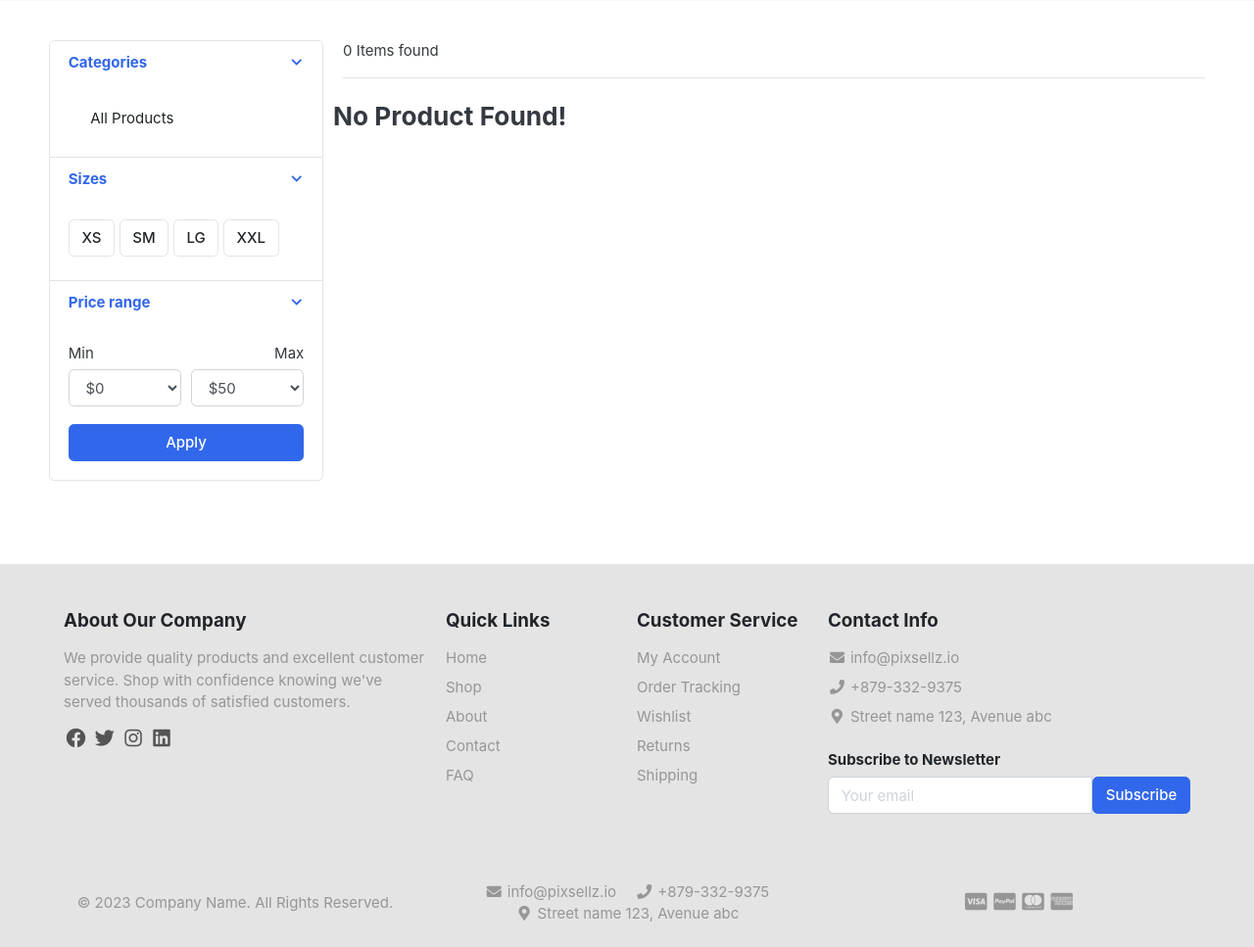
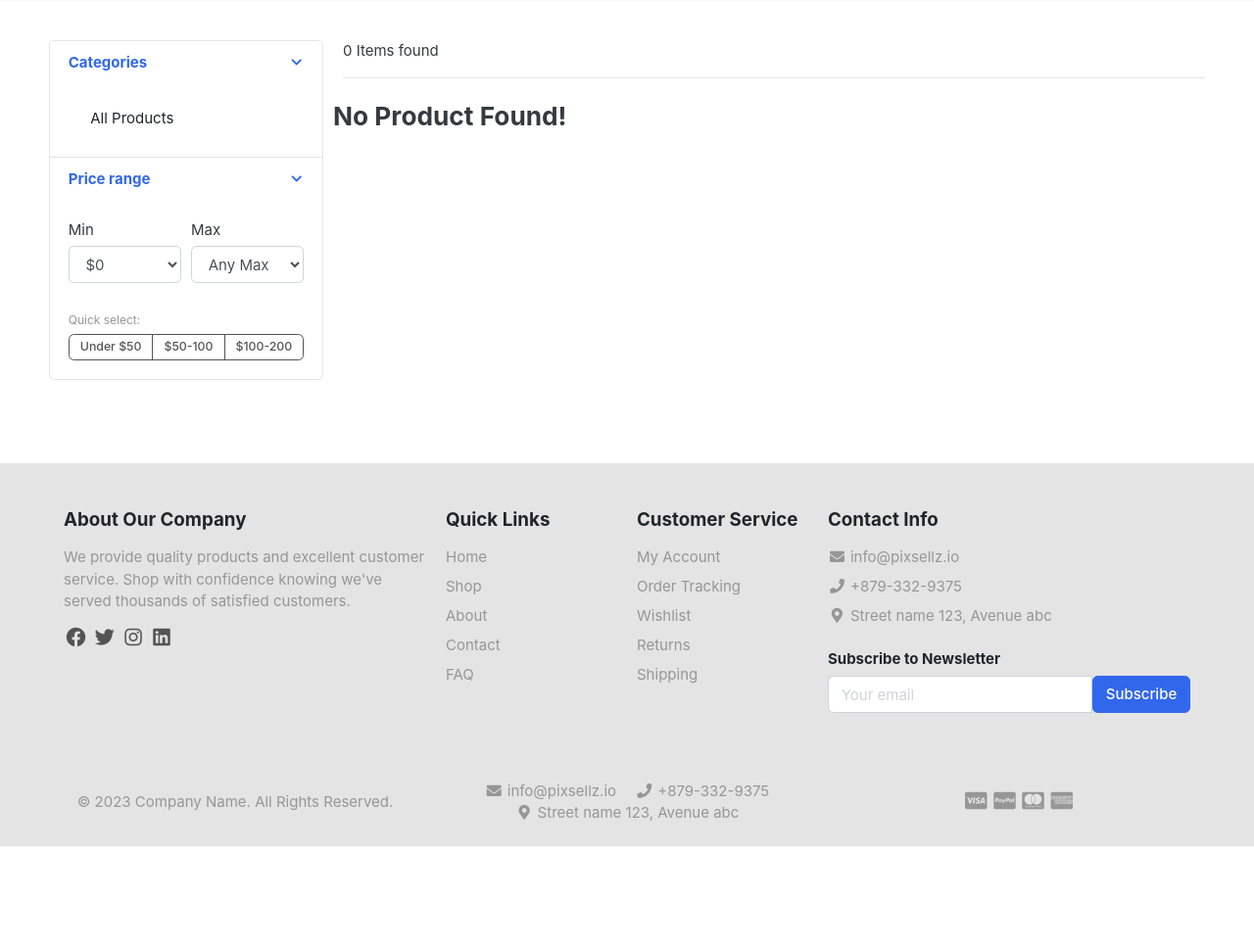
Before and after one commit to hasibafghan/bazaar-marketplace, a Django app: page /products/product_list/ in a window 1280 px wide. Shown: the part 268-1235 px from the top of the page at 98% size. After the commit the page ends 1132 px from the top, so only its background shows below. Run offline with Django 5.2, Linux system fonts and the light colour scheme; data that the repository does not hold is empty; some libraries are stand-ins or nearby versions; some web fonts are replaced.

Commit message:
Feat: price filter in product_list added

```diff
--- a/product/templates/product/product_list.html
+++ b/product/templates/product/product_list.html
@@ -38,7 +38,7 @@
                 </div> <!-- card-body.// -->
               </div>
             </article> <!-- filter-group .// -->
-            <article class="filter-group">
+            {% comment %} <article class="filter-group">
               <header class="card-header">
                 <a href="#" data-toggle="collapse" data-target="#collapse_4" aria-expanded="true" class="">
                   <i class="icon-control fa fa-chevron-down"></i>
@@ -69,7 +69,7 @@
                 </div>
                 <!-- card-body.// -->
               </div>
-            </article> <!-- filter-group .// -->
+            </article> <!-- filter-group .// --> {% endcomment %}
 
 <article class="filter-group">
     <header class="card-header">
@@ -80,36 +80,76 @@
     </header>
     <div class="filter-content collapse show" id="collapse_3" style="">
         <div class="card-body">
+            <form method="GET" action="">
+                <!-- Preserve page and search parameters -->
+                {% if request.GET.page %}
+                    <input type="hidden" name="page" value="{{ request.GET.page }}">
+                {% endif %}
+                {% if request.GET.search %}
+                    <input type="hidden" name="search" value="{{ request.GET.search }}">
+                {% endif %}
+
                 <div class="form-row">
                     <div class="form-group col-md-6">
                         <label>Min</label>
-                      <!-- <input class="form-control" placeholder="$0" type="number"> -->
-                      <select class="mr-2 form-control">
-                        <option value="0">$0</option>
-                        <option value="50">$50</option>
-                        <option value="100">$100</option>
-                        <option value="150">$150</option>
-                        <option value="200">$200</option>
-                        <option value="500">$500</option>
-                        <option value="1000">$1000</option>
+                        <select name="min_price" class="form-control" onchange="this.form.submit()">
+                            <option value="">Any Min</option>
+                            <option value="0" {% if selected_min == '0' or not selected_min %}selected{% endif %}>$0</option>
+                            {% for price in price_options %}
+                                {% if price > 0 %}
+                                    <option value="{{ price }}" {% if selected_min == price|stringformat:"i" %}selected{% endif %}>
+                                        ${{ price }}
+                                    </option>
+                                {% endif %}
+                            {% endfor %}
                         </select>
                     </div>
-                    <div class="form-group text-right col-md-6">
+                    <div class="form-group col-md-6">
                         <label>Max</label>
-                      <select class="mr-2 form-control">
-                        <option value="50">$50</option>
-                        <option value="100">$100</option>
-                        <option value="150">$150</option>
-                        <option value="200">$200</option>
-                        <option value="500">$500</option>
-                        <option value="1000">$1000</option>
-                        <option value="2000">$2000+</option>
+                        <select name="max_price" class="form-control" onchange="this.form.submit()">
+                            <option value="">Any Max</option>
+                            {% for price in price_options %}
+                                <option value="{{ price }}" {% if selected_max == price|stringformat:"i" %}selected{% endif %}>
+                                    ${{ price }}
+                                </option>
+                            {% endfor %}
+                            <option value="{{ max_price|add:100 }}" {% if selected_max == max_price|add:100|stringformat:"i" %}selected{% endif %}>
+                                ${{ max_price|add:100 }}+
+                            </option>
                         </select>
                     </div>
                 </div> <!-- form-row.// -->
-                  <button class="btn btn-block btn-primary">Apply</button>
+
+                <!-- Quick Price Buttons -->
+                <div class="mt-2">
+                    <small class="text-muted">Quick select:</small>
+                    <div class="btn-group btn-group-sm w-100 mt-1">
+                        <a href="?{% if request.GET.page %}page={{ request.GET.page }}&{% endif %}{% if request.GET.search %}search={{ request.GET.search }}&{% endif %}min_price=0&max_price=50"
+                           class="btn btn-outline-secondary {% if selected_min == '0' and selected_max == '50' %}active{% endif %}">
+                            Under $50
+                        </a>
+                        <a href="?{% if request.GET.page %}page={{ request.GET.page }}&{% endif %}{% if request.GET.search %}search={{ request.GET.search }}&{% endif %}min_price=50&max_price=100"
+                           class="btn btn-outline-secondary {% if selected_min == '50' and selected_max == '100' %}active{% endif %}">
+                            $50-100
+                        </a>
+                        <a href="?{% if request.GET.page %}page={{ request.GET.page }}&{% endif %}{% if request.GET.search %}search={{ request.GET.search }}&{% endif %}min_price=100&max_price=200"
+                           class="btn btn-outline-secondary {% if selected_min == '100' and selected_max == '200' %}active{% endif %}">
+                            $100-200
+                        </a>
                     </div>
-                <!-- card-body.// -->
+                </div>
+
+                <!-- Clear Filter Button -->
+                {% if selected_min or selected_max %}
+                <div class="mt-2">
+                    <a href="?{% if request.GET.page %}page={{ request.GET.page }}&{% endif %}{% if request.GET.search %}search={{ request.GET.search }}{% endif %}"
+                       class="btn btn-sm btn-outline-danger w-100">
+                        Clear Price Filter
+                    </a>
+                </div>
+                {% endif %}
+            </form>
+        </div> <!-- card-body.// -->
     </div>
 </article> <!-- filter-group .// -->
           </div> <!-- card.// -->
@@ -158,7 +198,9 @@
                     <li class="page-item">
                       <a class="page-link"
                         href="?{% if request.GET.search %}
+
                           search={{ request.GET.search }}&
+
                         {% endif %}page={{ products.previous_page_number }}">
                         Previous
                       </a>
@@ -180,7 +222,9 @@
                         <li class="page-item">
                           <a class="page-link"
                             href="?{% if request.GET.search %}
+
                               search={{ request.GET.search }}&
+
                             {% endif %}page={{ i }}">
                             {{ i }}
                           </a>
@@ -194,7 +238,9 @@
                     <li class="page-item">
                       <a class="page-link"
                         href="?{% if request.GET.search %}
+
                           search={{ request.GET.search }}&
+
                         {% endif %}page={{ products.next_page_number }}">
                         Next
                       </a>
--- a/product/views.py
+++ b/product/views.py
@@ -9,23 +9,62 @@ from django.contrib import messages
 from .models import ReviewRating
 from .forms import ReviewForm
 from orders.models import OrderProduct
+from django.db.models import Min, Max
+from django.db.models import Min, Max
+
 
 
 
 def product_list(request):
-    products = Product.objects.all().filter(is_available = True).order_by('created_date')
+    # Get all available products
+    products = Product.objects.all().filter(is_available=True).order_by('created_date')
+
+    # Get min and max prices - force min to 0
+    price_range = products.aggregate(
+        min_price=Min('price'),
+        max_price=Max('price')
+    )
+    min_price = 0  # Always start from 0
+    max_price = int(price_range['max_price'] or 1000)
+
+    # Handle price filtering
+    min_filter = request.GET.get('min_price')
+    max_filter = request.GET.get('max_price')
+
+    if min_filter:
+        products = products.filter(price__gte=min_filter)
+    if max_filter:
+        products = products.filter(price__lte=max_filter)
+
+    # Generate price options starting from 0
+    price_options = []
+    current = 0
+    while current <= max_price:
+        price_options.append(current)
+        if current < 50:
+            current += 10
+        elif current < 200:
+            current += 50
+        else:
+            current += 100
+
+    # Pagination
     products_counter = products.count()
-    # pagination section
-    paginator = Paginator(products , 3)
+    paginator = Paginator(products, 3)
     page_number = request.GET.get('page')
     page_products = paginator.get_page(page_number)
 
     context = {
-        'products' : page_products,
-        'products_counter' : products_counter
+        'products': page_products,
+        'products_counter': products_counter,
+        'min_price': min_price,
+        'max_price': max_price,
+        'price_options': price_options,
+        'selected_min': min_filter,
+        'selected_max': max_filter,
     }
 
-    return render (request , 'product/product_list.html' , context)
+    return render(request, 'product/product_list.html', context)
 
 
 
```
Lines whose indentation alone changed are shown as unchanged.
